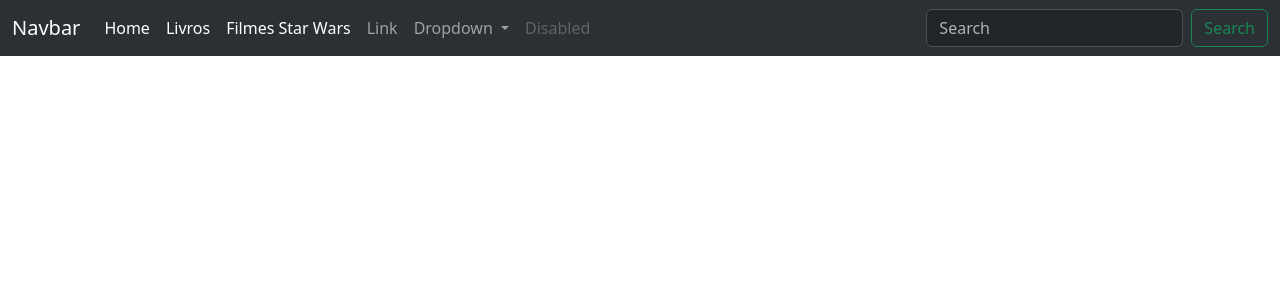
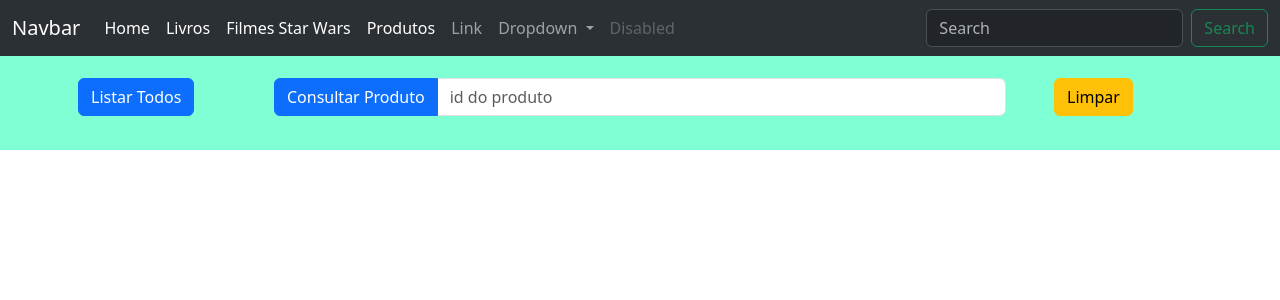
Before and after one commit to thiagospin/projteste, an Angular app: page /produtos in a window 1280 px wide. Before the commit this address led to /. Shown: the top 300 px of the page. Built offline with nearby package versions, Linux system fonts and the light colour scheme.

Commit message:
API call

```diff
--- a/src/app/app.component.ts
+++ b/src/app/app.component.ts
@@ -5,7 +5,6 @@ import { RodapeComponent } from './rodape/rodape.component';
 import { HomeComponent } from './home/home.component';
 import { FormsModule } from '@angular/forms';
 import { BrowserModule } from '@angular/platform-browser';
-
 
 @Component({
   selector: 'app-root',
--- a/src/app/app.config.ts
+++ b/src/app/app.config.ts
@@ -4,6 +4,9 @@ import { provideRouter } from '@angular/router';
 import { routes } from './app.routes';
 import { provideClientHydration } from '@angular/platform-browser';
 
+import { HttpClientModule } from '@angular/common/http';
+import { provideHttpClient } from '@angular/common/http';
+
 export const appConfig: ApplicationConfig = {
-  providers: [provideRouter(routes), provideClientHydration()]
+  providers: [provideRouter(routes), provideClientHydration(), HttpClientModule, provideHttpClient()]
 };
--- a/src/app/app.routes.ts
+++ b/src/app/app.routes.ts
@@ -2,9 +2,11 @@ import { Routes } from '@angular/router';
 import { LivrosComponent } from './livros/livros.component';
 import { HomeComponent } from './home/home.component';
 import { FilmesswComponent } from './filmessw/filmessw.component';
+import { ProdutosComponent } from './produtos/produtos.component';
 
 export const routes: Routes = [
     {path: 'livros', component: LivrosComponent},
     {path: 'home', component: HomeComponent},
     {path: 'filmessw', component: FilmesswComponent},
+    {path: 'produtos', component: ProdutosComponent}
 ];
--- a/src/app/menu/menu.component.html
+++ b/src/app/menu/menu.component.html
@@ -14,6 +14,9 @@
           </li>
           <li class="nav-item">
             <a routerLink="../filmessw" class="nav-link active" href="filmessw">Filmes Star Wars</a>
+          </li>
+          <li class="nav-item">
+            <a routerLink="../produtos" class="nav-link active" href="produtos">Produtos</a>
           </li>
           <li class="nav-item">
             <a class="nav-link" href="#">Link</a>
--- /dev/null
+++ b/src/app/produtos/produtos.component.html
@@ -0,0 +1,64 @@
+<div class="principal">
+  <div class="d-flex align-items-center justify-content-center">
+    <div class="w-25">
+      <button class="btn btn-primary m-5" (click)="listarProdutos()">
+        Listar Todos
+      </button>
+    </div>
+    <div class="w-75 input-group">
+      <button class="btn btn-primary" type="button" (click)="listarProdutoPeloID(id)">Consultar Produto</button>
+      <input
+        type="text"
+        class="form-control"
+        placeholder="id do produto"
+        [(ngModel)]="id"
+      />
+    </div>
+    <div class="w-25">
+        <button class="btn btn-warning m-5" (click)="limparForm()">Limpar</button>
+    </div>
+  </div>
+</div>
+<div *ngIf="exibirTabela">
+  <table class="table">
+    <thead>
+      <tr>
+        <th scope="col">#</th>
+        <th scope="col">ID</th>
+        <th scope="col">Nome</th>
+        <th scope="col">Dados</th>
+        <th scope="col">Consultar</th>
+      </tr>
+    </thead>
+    <tbody>
+      <tr *ngFor="let item of produtosExibidos; index as i">
+        <th scope="row">{{ i + 1 }}</th>
+        <td>{{ item.id }}</td>
+        <td>{{ item.name }}</td>
+        <td>
+          <table>
+            <tbody>
+              <tr *ngFor="let dado of item.data | keyvalue">
+                <td>{{ dado.key }} - {{ dado.value }}</td>
+              </tr>
+            </tbody>
+          </table>
+        </td>
+        <td>
+          <button class="btn btn-secondary" (click)="listarProdutoPeloID(item.id)">abrir</button>
+        </td>
+      </tr>
+    </tbody>
+  </table>
+</div>
+<div
+  *ngIf="exibirCard"
+  class="w-100 d-flex justify-content-center align-items-center"
+>
+  <div class="card w-25">
+    <div class="card-header">{{produtoSimples.name}}</div>
+    <ul class="list-group list-group-flush">
+      <li class="list-group-item" *ngFor="let dado of produtoSimples.data | keyvalue">{{dado.key}} - {{dado.value}}</li>
+    </ul>
+  </div>
+</div>
--- /dev/null
+++ b/src/app/produtos/produtos.component.scss
@@ -0,0 +1,6 @@
+.principal {
+    height: 150px;
+    width: 100%;
+    padding: 30px;
+    background-color: aquamarine;
+}
--- /dev/null
+++ b/src/app/produtos/produtos.component.ts
@@ -0,0 +1,58 @@
+import { Component } from '@angular/core';
+import { ServicesService } from '../services.service';
+import { FormsModule } from '@angular/forms';
+import { CommonModule } from '@angular/common';
+
+@Component({
+  selector: 'app-produtos',
+  standalone: true,
+  imports: [FormsModule, CommonModule],
+  templateUrl: './produtos.component.html',
+  styleUrl: './produtos.component.scss'
+})
+export class ProdutosComponent {
+
+  constructor( private apiProdutos: ServicesService ) {
+    this.myJSON = JSON;
+  }
+
+  myJSON = JSON;
+
+  exibirTabela= false;
+  exibirCard = false;
+  produtosExibidos: any = [];
+  produtoSimples: any = "";
+  id: any = "";
+
+  listarProdutos() {
+
+    this.exibirTabela = true;
+    this.exibirCard = false;
+
+    this.apiProdutos.getTodosProdutos().subscribe((lp) => {
+      this.produtosExibidos = lp;
+    });
+
+  }
+
+  listarProdutoPeloID(id: number) {
+
+    this.exibirCard = true;
+    this.exibirTabela = false;
+
+    this.apiProdutos.getProdutoPeloID(id).subscribe((produto) => {
+      this.produtoSimples = produto;
+    });
+  }
+
+  cadastrarProduto(produto: any): any {
+    var resposta = this.cadastrarProduto(produto);
+    return resposta;
+  }
+
+  limparForm() {
+    this.exibirCard = false;
+    this.exibirTabela = false;
+    this.id = "";
+  }
+}
--- /dev/null
+++ b/src/app/services.service.ts
@@ -0,0 +1,33 @@
+import { Injectable } from '@angular/core';
+import { HttpClient } from '@angular/common/http';
+import { HttpErrorResponse } from '@angular/common/http';
+
+@Injectable({
+  providedIn: 'root'
+})
+export class ServicesService {
+
+  constructor(private http: HttpClient) { }
+
+  private urlBaseApi = 'https://api.restful-api.dev';
+
+  getTodosProdutos() {
+    var urlTodosProdutos = `${this.urlBaseApi}/objects`
+    return this.http.get(urlTodosProdutos);
+  }
+
+  getProdutoPeloID(id: number) {
+    // Aqui, o id é o númedo que identifica o objeto
+    // que será retornado
+    var urlProdutoPeloID = `${this.urlBaseApi}/objects/${id}`
+    return this.http.get(urlProdutoPeloID);
+  }
+
+  postProduto(produto: any) {
+    // aqui, produto é a variável que irá receber o objeto
+    // json referente ao novo produto criado
+    var urlPostProduto = `${this.urlBaseApi}/objects`
+    return this.http.post(urlPostProduto, produto);
+  }
+
+}
```
Also changed, not shown: 2 other files (tests, documents, lock files or other folders).
